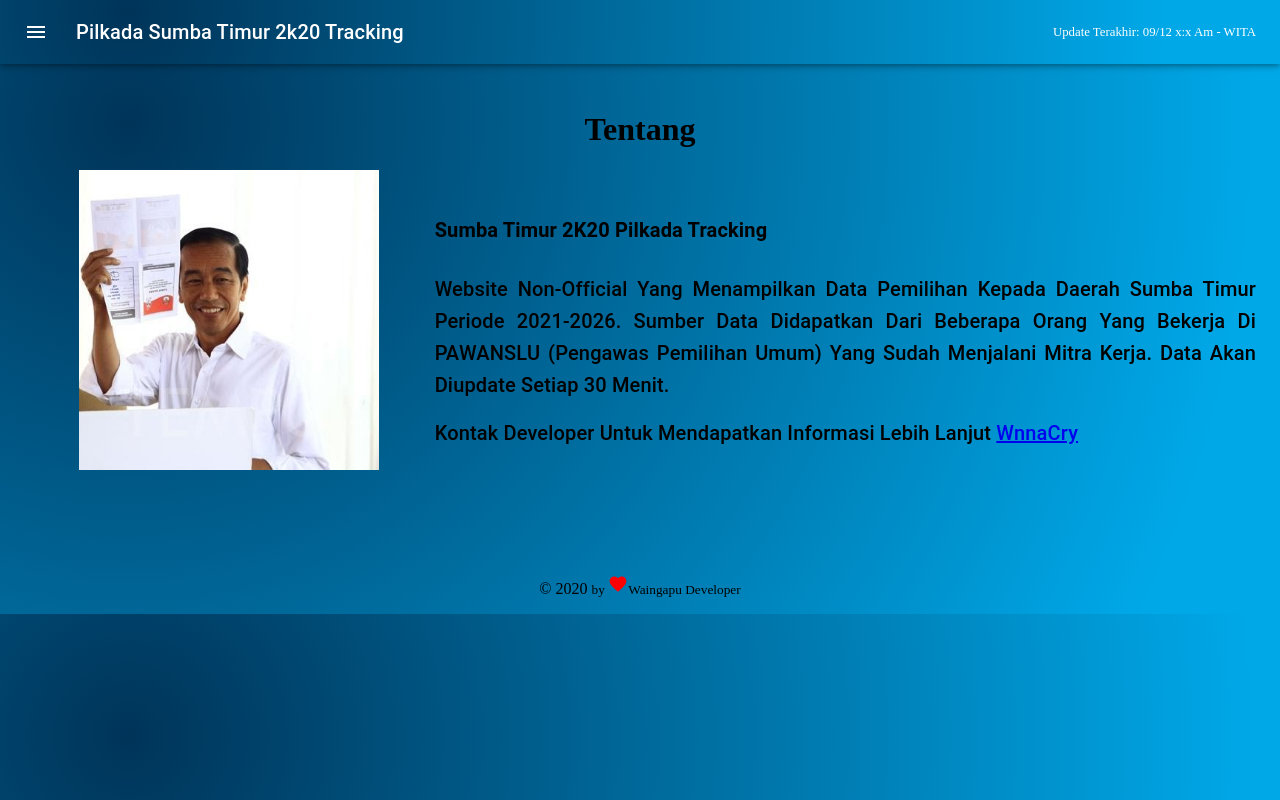
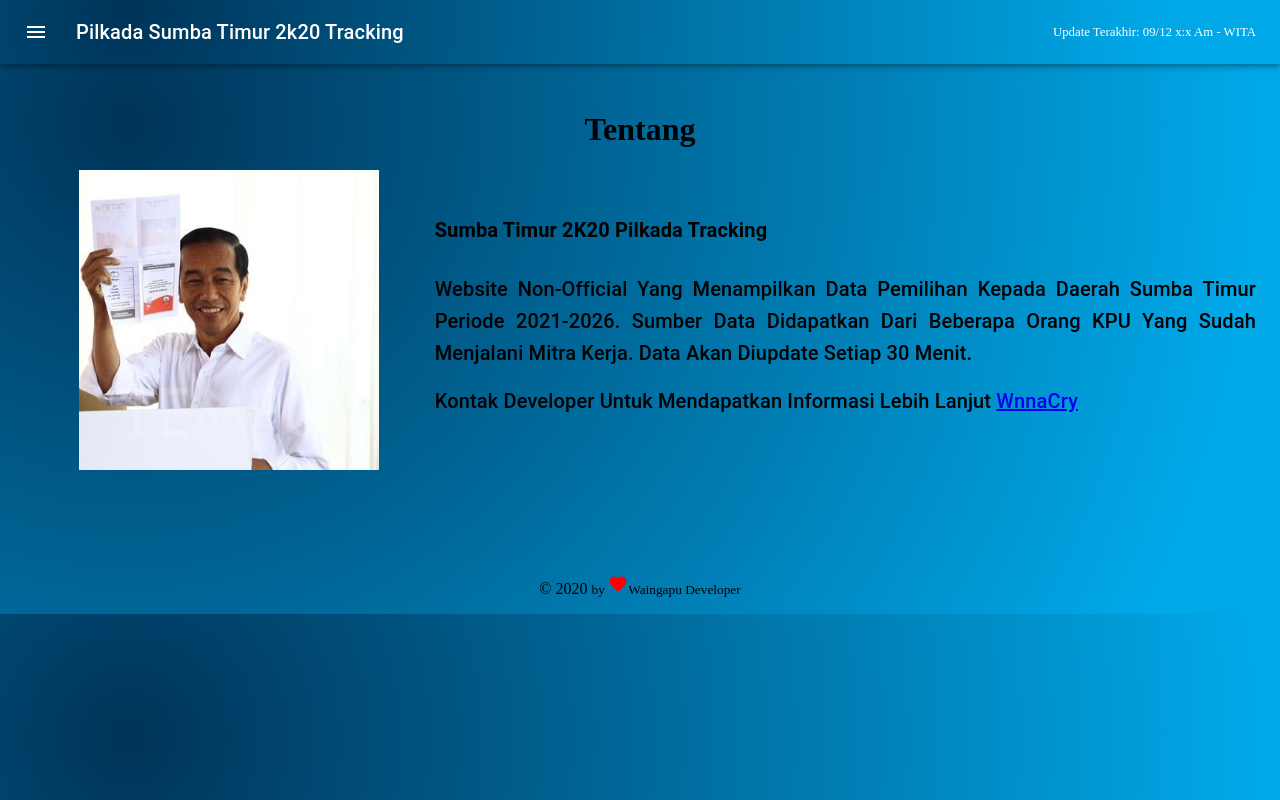
Before and after one commit to Rendydinar/Sumba-Timur-2k20-Pilkada-Tracking, a React (Create React App) app: page /tentang in a window 1280 px wide. Built offline with nearby package versions, Linux system fonts and the light colour scheme.

Commit message:
Update about
Update about

```diff
--- a/src/Pages/About.js
+++ b/src/Pages/About.js
@@ -25,7 +25,7 @@ const About = () => {
               <Typography variant="h6" paragraph align="justify">
                 <h4>Sumba Timur 2K20 Pilkada Tracking</h4>
                 Website Non-Official Yang Menampilkan Data Pemilihan Kepada Daerah Sumba Timur Periode 2021-2026.
-                Sumber Data Didapatkan Dari Beberapa Orang Yang Bekerja Di PAWANSLU (Pengawas Pemilihan Umum) Yang Sudah Menjalani Mitra Kerja.
+                Sumber Data Didapatkan Dari Beberapa Orang KPU Yang Sudah Menjalani Mitra Kerja.
                 Data Akan Diupdate Setiap 30 Menit.
               </Typography>
               <Typography variant="h6" paragraph align="justify">
```
